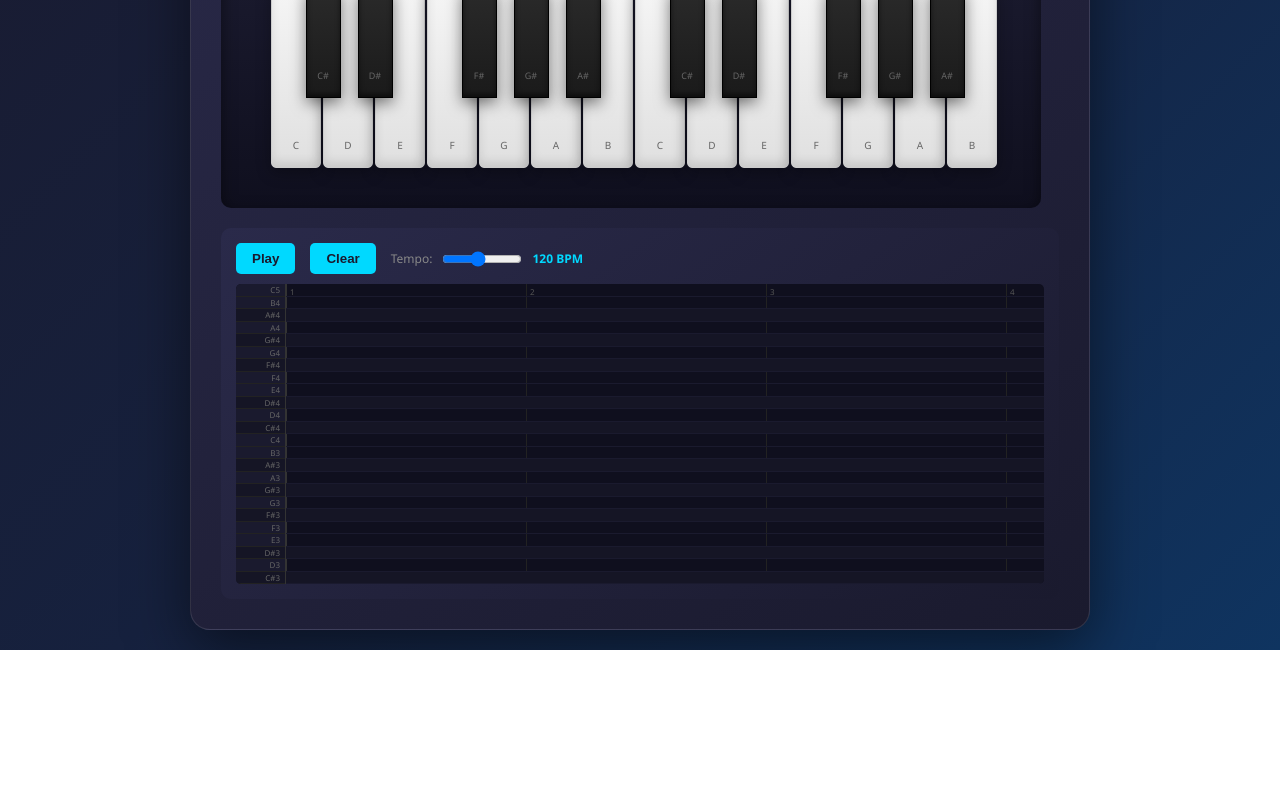
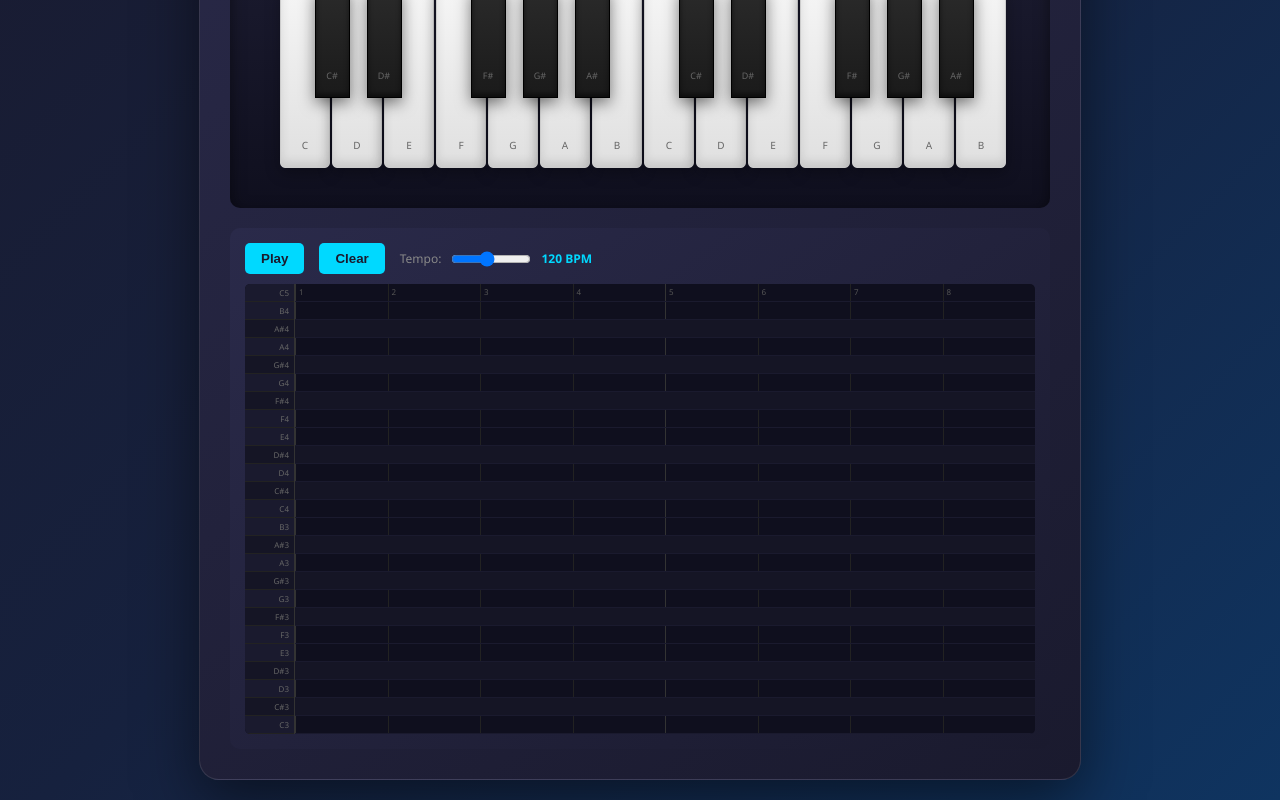
Before and after one commit to vladturda/vue-synth, a Vue app in the folder synth-vue/: page / in a window 1280 px wide. Shown: the part 396-1196 px from the top of the page. Before the commit the page ends 1046 px from the top, so only its background shows below. Built offline with nearby package versions, Linux system fonts and the light colour scheme.

Commit message:
Fix piano roll click detection and scaling

```diff
--- a/synth-vue/src/components/PianoRoll.vue
+++ b/synth-vue/src/components/PianoRoll.vue
@@ -27,14 +27,14 @@
       </div>
 
       <div class="roll-grid" ref="gridRef" @scroll="handleScroll">
-        <div class="grid-content" :style="{ width: gridWidth + 'px' }">
+        <div class="grid-content">
           <div class="beat-lines">
             <div
               v-for="beat in totalBeats"
               :key="beat"
               class="beat-line"
               :class="{ 'major': beat % 4 === 1 }"
-              :style="{ left: (beat - 1) * beatsPerBar * beatWidth + 'px' }"
+              :style="{ left: ((beat - 1) / totalBeats * 100) + '%' }"
             >
               <span class="beat-label">{{ beat }}</span>
             </div>
@@ -89,14 +89,23 @@ const displayNotes = [
   'B3', 'A#3', 'A3', 'G#3', 'G3', 'F#3', 'F3', 'E3', 'D#3', 'D3', 'C#3', 'C3'
 ]
 
-const totalBars = 4
+const totalBars = 2
 const beatsPerBar = 4
 const totalBeats = totalBars * beatsPerBar
 const beatWidth = 60
-const noteWidth = 30
-const gridWidth = totalBeats * beatWidth
+
+const noteHeight = computed(() => 100 / displayNotes.length)
 
 const notes = ref([...props.modelValue])
+
+const gridWidth = computed(() => {
+  if (gridRef.value) {
+    return gridRef.value.clientWidth
+  }
+  return totalBeats * beatWidth
+})
+
+const noteWidth = computed(() => gridWidth.value / totalBeats)
 
 let playTimeout = null
 let noteId = 0
@@ -203,9 +212,8 @@ function onGridClick(e) {
   const x = e.clientX - rect.left + scrollLeft
   const y = e.clientY - rect.top
 
-  const rowHeight = rect.height / displayNotes.length
-  const noteIndex = Math.floor(y / rowHeight)
-  const beat = Math.floor(x / noteWidth)
+  const noteIndex = Math.floor((y / rect.height) * displayNotes.length)
+  const beat = Math.floor((x / rect.width) * totalBeats)
 
   if (noteIndex >= 0 && noteIndex < displayNotes.length) {
     addNote(displayNotes[noteIndex], beat)
@@ -275,7 +283,7 @@ watch(() => props.modelValue, (newVal) => {
   background: #0f0f1e;
   border-radius: 5px;
   overflow: hidden;
-  height: 300px;
+  height: 450px;
 }
 
 .piano-keys {
@@ -283,15 +291,18 @@ watch(() => props.modelValue, (newVal) => {
   flex-shrink: 0;
   background: #1a1a2e;
   border-right: 1px solid #333;
+  display: flex;
+  flex-direction: column;
 }
 
 .piano-key-row {
-  height: 12.5px;
+  flex: 1;
   display: flex;
   align-items: center;
   padding-right: 5px;
   justify-content: flex-end;
   border-bottom: 1px solid #222;
+  min-height: 0;
 }
 
 .piano-key-row.is-black {
@@ -312,6 +323,7 @@ watch(() => props.modelValue, (newVal) => {
 .grid-content {
   position: relative;
   height: 100%;
+  width: 100%;
 }
 
 .beat-lines {
@@ -346,12 +358,15 @@ watch(() => props.modelValue, (newVal) => {
 .note-rows {
   position: relative;
   height: 100%;
+  display: flex;
+  flex-direction: column;
 }
 
 .note-row {
-  height: 12.5px;
+  flex: 1;
   border-bottom: 1px solid #1a1a2e;
   position: relative;
+  min-height: 0;
 }
 
 .note-row.is-black {
@@ -360,8 +375,8 @@ watch(() => props.modelValue, (newVal) => {
 
 .note {
   position: absolute;
-  top: 1px;
-  height: 10px;
+  top: 10%;
+  height: 80%;
   background: #00d9ff;
   border-radius: 2px;
   cursor: pointer;
```
